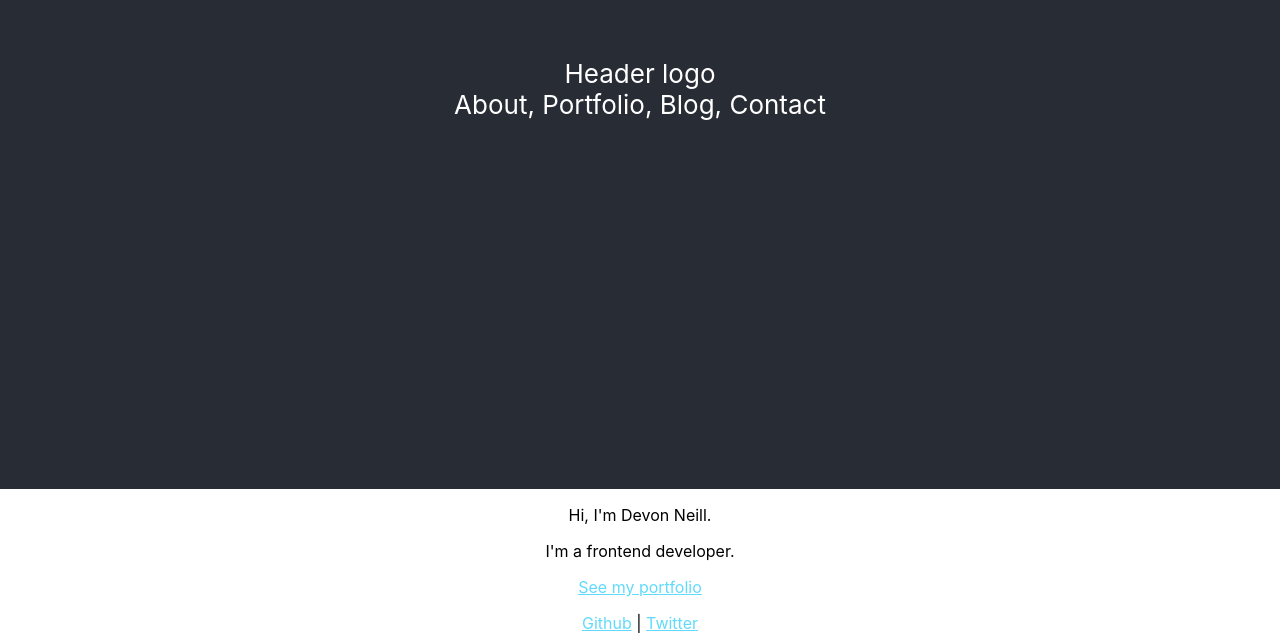
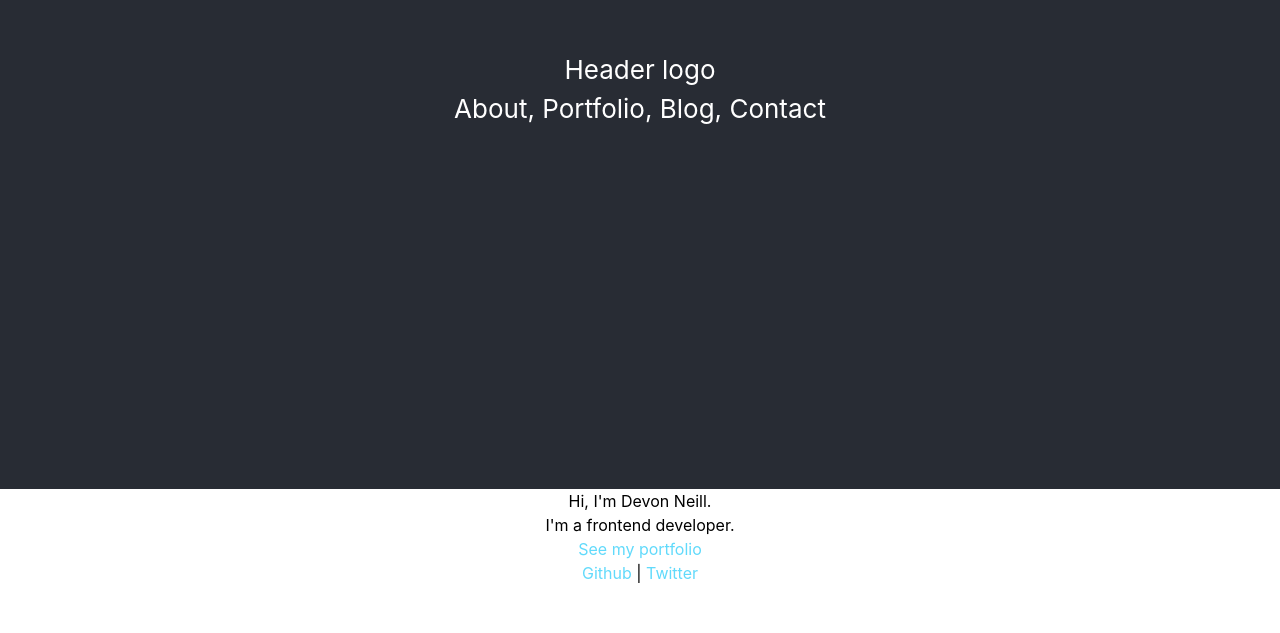
Before and after one commit to devneill/portfolio, a React (Vite) app: page / in a window 1280 px wide. Shown: the part 311-944 px from the top of the page. After the commit the page ends 896 px from the top, so only its background shows below. Built offline with nearby package versions, Linux system fonts and the light colour scheme.

Commit message:
Set up tailwindcss

```diff
--- /dev/null
+++ b/index.css
@@ -0,0 +1,483 @@
+/*
+! tailwindcss v3.0.24 | MIT License | https://tailwindcss.com
+*/
+
+/*
+1. Prevent padding and border from affecting element width. (https://github.com/mozdevs/cssremedy/issues/4)
+2. Allow adding a border to an element by just adding a border-width. (https://github.com/tailwindcss/tailwindcss/pull/116)
+*/
+
+*,
+::before,
+::after {
+  box-sizing: border-box;
+  /* 1 */
+  border-width: 0;
+  /* 2 */
+  border-style: solid;
+  /* 2 */
+  border-color: #e5e7eb;
+  /* 2 */
+}
+
+::before,
+::after {
+  --tw-content: '';
+}
+
+/*
+1. Use a consistent sensible line-height in all browsers.
+2. Prevent adjustments of font size after orientation changes in iOS.
+3. Use a more readable tab size.
+4. Use the user's configured `sans` font-family by default.
+*/
+
+html {
+  line-height: 1.5;
+  /* 1 */
+  -webkit-text-size-adjust: 100%;
+  /* 2 */
+  -moz-tab-size: 4;
+  /* 3 */
+  -o-tab-size: 4;
+     tab-size: 4;
+  /* 3 */
+  font-family: ui-sans-serif, system-ui, -apple-system, BlinkMacSystemFont, "Segoe UI", Roboto, "Helvetica Neue", Arial, "Noto Sans", sans-serif, "Apple Color Emoji", "Segoe UI Emoji", "Segoe UI Symbol", "Noto Color Emoji";
+  /* 4 */
+}
+
+/*
+1. Remove the margin in all browsers.
+2. Inherit line-height from `html` so users can set them as a class directly on the `html` element.
+*/
+
+body {
+  margin: 0;
+  /* 1 */
+  line-height: inherit;
+  /* 2 */
+}
+
+/*
+1. Add the correct height in Firefox.
+2. Correct the inheritance of border color in Firefox. (https://bugzilla.mozilla.org/show_bug.cgi?id=190655)
+3. Ensure horizontal rules are visible by default.
+*/
+
+hr {
+  height: 0;
+  /* 1 */
+  color: inherit;
+  /* 2 */
+  border-top-width: 1px;
+  /* 3 */
+}
+
+/*
+Add the correct text decoration in Chrome, Edge, and Safari.
+*/
+
+abbr:where([title]) {
+  -webkit-text-decoration: underline dotted;
+          text-decoration: underline dotted;
+}
+
+/*
+Remove the default font size and weight for headings.
+*/
+
+h1,
+h2,
+h3,
+h4,
+h5,
+h6 {
+  font-size: inherit;
+  font-weight: inherit;
+}
+
+/*
+Reset links to optimize for opt-in styling instead of opt-out.
+*/
+
+a {
+  color: inherit;
+  text-decoration: inherit;
+}
+
+/*
+Add the correct font weight in Edge and Safari.
+*/
+
+b,
+strong {
+  font-weight: bolder;
+}
+
+/*
+1. Use the user's configured `mono` font family by default.
+2. Correct the odd `em` font sizing in all browsers.
+*/
+
+code,
+kbd,
+samp,
+pre {
+  font-family: ui-monospace, SFMono-Regular, Menlo, Monaco, Consolas, "Liberation Mono", "Courier New", monospace;
+  /* 1 */
+  font-size: 1em;
+  /* 2 */
+}
+
+/*
+Add the correct font size in all browsers.
+*/
+
+small {
+  font-size: 80%;
+}
+
+/*
+Prevent `sub` and `sup` elements from affecting the line height in all browsers.
+*/
+
+sub,
+sup {
+  font-size: 75%;
+  line-height: 0;
+  position: relative;
+  vertical-align: baseline;
+}
+
+sub {
+  bottom: -0.25em;
+}
+
+sup {
+  top: -0.5em;
+}
+
+/*
+1. Remove text indentation from table contents in Chrome and Safari. (https://bugs.chromium.org/p/chromium/issues/detail?id=999088, https://bugs.webkit.org/show_bug.cgi?id=201297)
+2. Correct table border color inheritance in all Chrome and Safari. (https://bugs.chromium.org/p/chromium/issues/detail?id=935729, https://bugs.webkit.org/show_bug.cgi?id=195016)
+3. Remove gaps between table borders by default.
+*/
+
+table {
+  text-indent: 0;
+  /* 1 */
+  border-color: inherit;
+  /* 2 */
+  border-collapse: collapse;
+  /* 3 */
+}
+
+/*
+1. Change the font styles in all browsers.
+2. Remove the margin in Firefox and Safari.
+3. Remove default padding in all browsers.
+*/
+
+button,
+input,
+optgroup,
+select,
+textarea {
+  font-family: inherit;
+  /* 1 */
+  font-size: 100%;
+  /* 1 */
+  line-height: inherit;
+  /* 1 */
+  color: inherit;
+  /* 1 */
+  margin: 0;
+  /* 2 */
+  padding: 0;
+  /* 3 */
+}
+
+/*
+Remove the inheritance of text transform in Edge and Firefox.
+*/
+
+button,
+select {
+  text-transform: none;
+}
+
+/*
+1. Correct the inability to style clickable types in iOS and Safari.
+2. Remove default button styles.
+*/
+
+button,
+[type='button'],
+[type='reset'],
+[type='submit'] {
+  -webkit-appearance: button;
+  /* 1 */
+  background-color: transparent;
+  /* 2 */
+  background-image: none;
+  /* 2 */
+}
+
+/*
+Use the modern Firefox focus style for all focusable elements.
+*/
+
+:-moz-focusring {
+  outline: auto;
+}
+
+/*
+Remove the additional `:invalid` styles in Firefox. (https://github.com/mozilla/gecko-dev/blob/2f9eacd9d3d995c937b4251a5557d95d494c9be1/layout/style/res/forms.css#L728-L737)
+*/
+
+:-moz-ui-invalid {
+  box-shadow: none;
+}
+
+/*
+Add the correct vertical alignment in Chrome and Firefox.
+*/
+
+progress {
+  vertical-align: baseline;
+}
+
+/*
+Correct the cursor style of increment and decrement buttons in Safari.
+*/
+
+::-webkit-inner-spin-button,
+::-webkit-outer-spin-button {
+  height: auto;
+}
+
+/*
+1. Correct the odd appearance in Chrome and Safari.
+2. Correct the outline style in Safari.
+*/
+
+[type='search'] {
+  -webkit-appearance: textfield;
+  /* 1 */
+  outline-offset: -2px;
+  /* 2 */
+}
+
+/*
+Remove the inner padding in Chrome and Safari on macOS.
+*/
+
+::-webkit-search-decoration {
+  -webkit-appearance: none;
+}
+
+/*
+1. Correct the inability to style clickable types in iOS and Safari.
+2. Change font properties to `inherit` in Safari.
+*/
+
+::-webkit-file-upload-button {
+  -webkit-appearance: button;
+  /* 1 */
+  font: inherit;
+  /* 2 */
+}
+
+/*
+Add the correct display in Chrome and Safari.
+*/
+
+summary {
+  display: list-item;
+}
+
+/*
+Removes the default spacing and border for appropriate elements.
+*/
+
+blockquote,
+dl,
+dd,
+h1,
+h2,
+h3,
+h4,
+h5,
+h6,
+hr,
+figure,
+p,
+pre {
+  margin: 0;
+}
+
+fieldset {
+  margin: 0;
+  padding: 0;
+}
+
+legend {
+  padding: 0;
+}
+
+ol,
+ul,
+menu {
+  list-style: none;
+  margin: 0;
+  padding: 0;
+}
+
+/*
+Prevent resizing textareas horizontally by default.
+*/
+
+textarea {
+  resize: vertical;
+}
+
+/*
+1. Reset the default placeholder opacity in Firefox. (https://github.com/tailwindlabs/tailwindcss/issues/3300)
+2. Set the default placeholder color to the user's configured gray 400 color.
+*/
+
+input::-moz-placeholder, textarea::-moz-placeholder {
+  opacity: 1;
+  /* 1 */
+  color: #9ca3af;
+  /* 2 */
+}
+
+input:-ms-input-placeholder, textarea:-ms-input-placeholder {
+  opacity: 1;
+  /* 1 */
+  color: #9ca3af;
+  /* 2 */
+}
+
+input::placeholder,
+textarea::placeholder {
+  opacity: 1;
+  /* 1 */
+  color: #9ca3af;
+  /* 2 */
+}
+
+/*
+Set the default cursor for buttons.
+*/
+
+button,
+[role="button"] {
+  cursor: pointer;
+}
+
+/*
+Make sure disabled buttons don't get the pointer cursor.
+*/
+
+:disabled {
+  cursor: default;
+}
+
+/*
+1. Make replaced elements `display: block` by default. (https://github.com/mozdevs/cssremedy/issues/14)
+2. Add `vertical-align: middle` to align replaced elements more sensibly by default. (https://github.com/jensimmons/cssremedy/issues/14#issuecomment-634934210)
+   This can trigger a poorly considered lint error in some tools but is included by design.
+*/
+
+img,
+svg,
+video,
+canvas,
+audio,
+iframe,
+embed,
+object {
+  display: block;
+  /* 1 */
+  vertical-align: middle;
+  /* 2 */
+}
+
+/*
+Constrain images and videos to the parent width and preserve their intrinsic aspect ratio. (https://github.com/mozdevs/cssremedy/issues/14)
+*/
+
+img,
+video {
+  max-width: 100%;
+  height: auto;
+}
+
+/*
+Ensure the default browser behavior of the `hidden` attribute.
+*/
+
+[hidden] {
+  display: none;
+}
+
+*, ::before, ::after {
+  --tw-translate-x: 0;
+  --tw-translate-y: 0;
+  --tw-rotate: 0;
+  --tw-skew-x: 0;
+  --tw-skew-y: 0;
+  --tw-scale-x: 1;
+  --tw-scale-y: 1;
+  --tw-pan-x:  ;
+  --tw-pan-y:  ;
+  --tw-pinch-zoom:  ;
+  --tw-scroll-snap-strictness: proximity;
+  --tw-ordinal:  ;
+  --tw-slashed-zero:  ;
+  --tw-numeric-figure:  ;
+  --tw-numeric-spacing:  ;
+  --tw-numeric-fraction:  ;
+  --tw-ring-inset:  ;
+  --tw-ring-offset-width: 0px;
+  --tw-ring-offset-color: #fff;
+  --tw-ring-color: rgb(59 130 246 / 0.5);
+  --tw-ring-offset-shadow: 0 0 #0000;
+  --tw-ring-shadow: 0 0 #0000;
+  --tw-shadow: 0 0 #0000;
+  --tw-shadow-colored: 0 0 #0000;
+  --tw-blur:  ;
+  --tw-brightness:  ;
+  --tw-contrast:  ;
+  --tw-grayscale:  ;
+  --tw-hue-rotate:  ;
+  --tw-invert:  ;
+  --tw-saturate:  ;
+  --tw-sepia:  ;
+  --tw-drop-shadow:  ;
+  --tw-backdrop-blur:  ;
+  --tw-backdrop-brightness:  ;
+  --tw-backdrop-contrast:  ;
+  --tw-backdrop-grayscale:  ;
+  --tw-backdrop-hue-rotate:  ;
+  --tw-backdrop-invert:  ;
+  --tw-backdrop-opacity:  ;
+  --tw-backdrop-saturate:  ;
+  --tw-backdrop-sepia:  ;
+}
+
+body {
+  margin: 0;
+  font-family: -apple-system, BlinkMacSystemFont, 'Segoe UI', 'Roboto', 'Oxygen',
+    'Ubuntu', 'Cantarell', 'Fira Sans', 'Droid Sans', 'Helvetica Neue',
+    sans-serif;
+  -webkit-font-smoothing: antialiased;
+  -moz-osx-font-smoothing: grayscale;
+}
+
+code {
+  font-family: source-code-pro, Menlo, Monaco, Consolas, 'Courier New',
+    monospace;
+}
--- a/index.html
+++ b/index.html
@@ -5,6 +5,7 @@
     <link rel="icon" type="image/svg+xml" href="/src/favicon.svg" />
     <meta name="viewport" content="width=device-width, initial-scale=1.0" />
     <title>Vite App</title>
+    <link href="/index.css" rel="stylesheet" />
   </head>
   <body>
     <div id="root"></div>
--- a/src/index.css
+++ b/src/index.css
@@ -1,3 +1,7 @@
+@tailwind base;
+@tailwind components;
+@tailwind utilities;
+
 body {
   margin: 0;
   font-family: -apple-system, BlinkMacSystemFont, 'Segoe UI', 'Roboto', 'Oxygen',
--- a/tailwind.config.js
+++ b/tailwind.config.js
@@ -1,7 +1,7 @@
 module.exports = {
-  content: [],
+  content: ['./src/**/*.{html,js}'],
   theme: {
     extend: {},
   },
   plugins: [],
-}
+};
```
